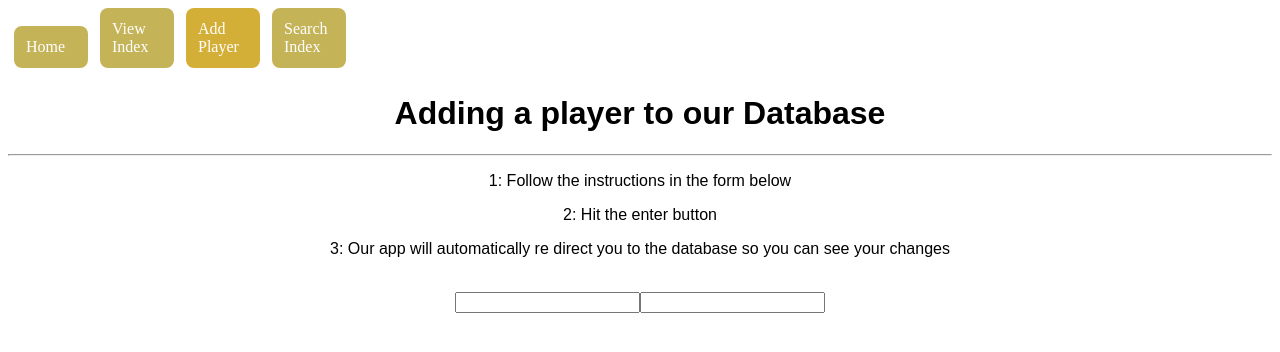
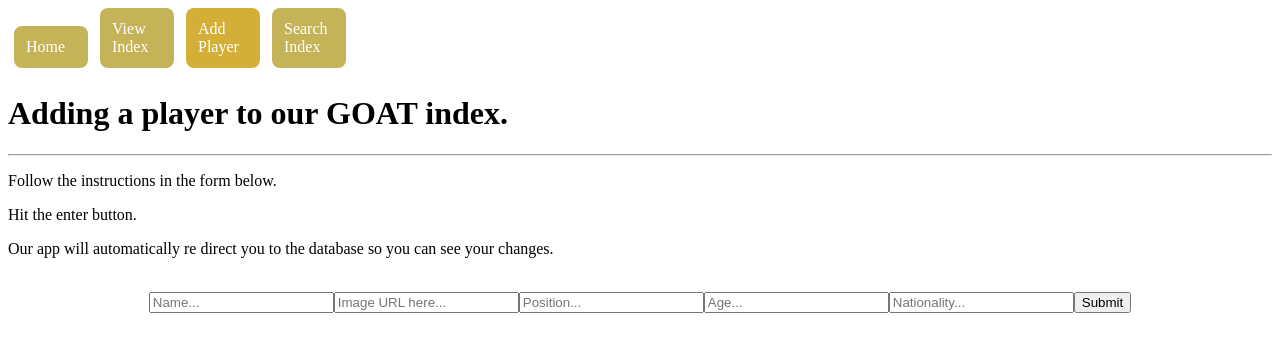
Before and after one commit to elilogbro/my-app-2, a React (Create React App) app: page /Add in a window 1280 px wide. Shown: the top 352 px of the page. Built offline with nearby package versions, Linux system fonts and the light colour scheme.

Commit message:
getting form working

```diff
--- a/src/components/AddPlayer.js
+++ b/src/components/AddPlayer.js
@@ -2,58 +2,86 @@ import { useState } from "react";
 import React from "react";
 
 function AddPlayer() {
-  const [formData, setFormData] = useState({
+  const [newPlayer, setNewPlayer] = useState({
     name: "",
     age: "",
     nationality: "",
     position: "",
+    imageUrl: "",
   });
 
   //since the id values are the same as the keys in formData, we can write an abstract setFormData here
   function handleChange(event) {
-    setFormData({
-      ...formData,
-      [event.target.id]: event.target.value,
+    setNewPlayer({
+      ...newPlayer,
+      [event.target.name]: event.target.value,
     });
   }
 
   function handleSubmit(event) {
     event.preventDefault();
+    const xxx = {
+      name: newPlayer.name,
+      imageUrl: newPlayer.imageUrl,
+      position: newPlayer.position,
+      age: newPlayer.age,
+      nationality: newPlayer.nationality,
+    };
     fetch("http://localhost:3001/playerData", {
       method: "POST",
       headers: {
         "Content-Type": "application/json",
       },
-      body: JSON.stringify(formData),
+      body: JSON.stringify(xxx),
     });
   }
 
   return (
     <React.Fragment>
-      <div className="allText">
-        <h1>Adding a player to our Database</h1>
+      <div className="addplayer">
+        <h1>Adding a player to our GOAT index.</h1>
         <hr></hr>
-        <p>1: Follow the instructions in the form below</p>
-        <p>2: Hit the enter button</p>{" "}
+
+        <p>Follow the instructions in the form below.</p>
+        <p>Hit the enter button.</p>
         <p>
-          3: Our app will automatically re direct you to the database so you can
-          see your changes
+          Our app will automatically re direct you to the database so you can
+          see your changes.
         </p>
       </div>
       <br></br>
       <form className="form" onSubmit={handleSubmit}>
         <input
           type="text"
-          id=""
-          value={formData.username}
+          name="name"
           onChange={handleChange}
+          placeholder="Name..."
         />
         <input
           type="text"
-          id="password"
-          value={formData.password}
+          name="imageUrl"
           onChange={handleChange}
+          placeholder="Image URL here..."
         />
+        <input
+          type="text"
+          name="position"
+          onChange={handleChange}
+          placeholder="Position..."
+        />
+        <input
+          type="text"
+          name="age"
+          onChange={handleChange}
+          placeholder="Age..."
+        />
+        <input
+          type="text"
+          name="nationality"
+          onChange={handleChange}
+          placeholder="Nationality..."
+        />
+        <input type="submit" />
       </form>
     </React.Fragment>
   );
```
